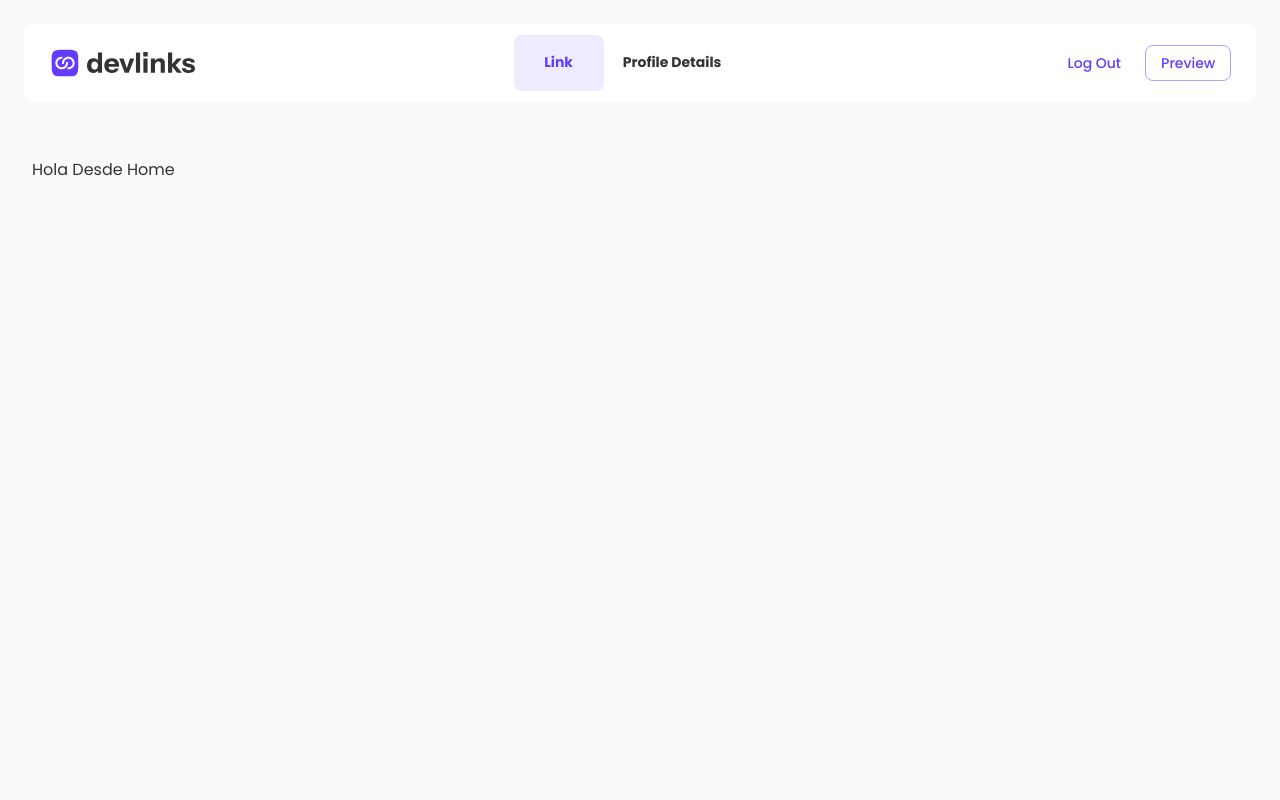
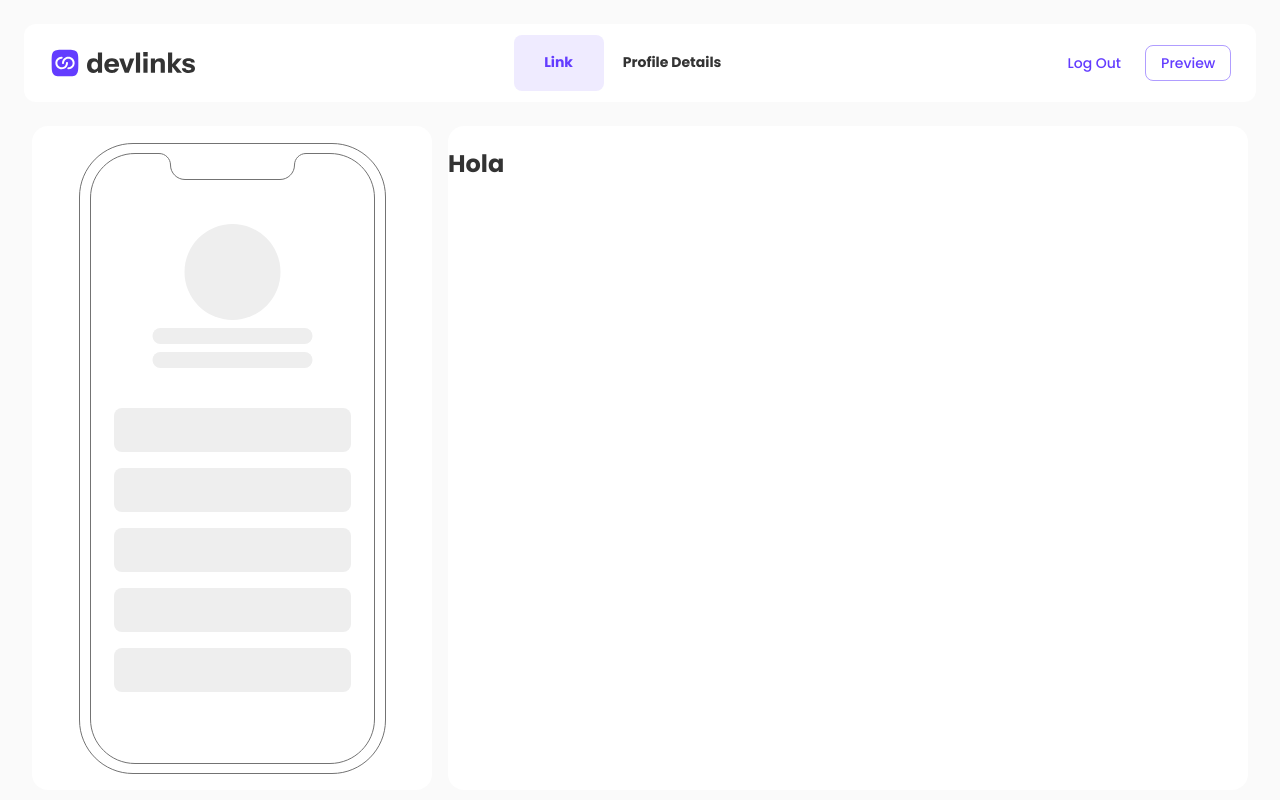
Before and after one commit to Nicolas0611/shared-link-app, a React (Vite) app: page / in a window 1280 px wide. Built offline with nearby package versions, Linux system fonts and the light colour scheme; no server answers; sample sign-in values are in the browser's storage.

Commit message:
Add general layout of homepage

```diff
--- /dev/null
+++ b/src/assets/Phone.tsx
@@ -0,0 +1,47 @@
+import { Stack } from '@mui/material';
+import Skeleton from '../shared/Skeleton/skeleton';
+
+function Phone() {
+	/* 	const [tabs, setTabs] = useState({});
+	 */ return (
+		<>
+			<svg
+				style={{ position: 'relative' }}
+				width="307"
+				height="631"
+				viewBox="0 0 307 631"
+				fill="none"
+				xmlns="http://www.w3.org/2000/svg"
+			>
+				<path
+					d="M54 0.5H253C282.547 0.5 306.5 24.4528 306.5 54V577C306.5 606.547 282.547 630.5 253 630.5H54C24.4528 630.5 0.5 606.547 0.5 577V54C0.5 24.4528 24.4528 0.5 54 0.5Z"
+					stroke="#737373"
+				/>
+
+				<path
+					d="M11.5 55C11.5 30.4233 31.4233 10.5 56 10.5H80C86.3513 10.5 91.5 15.6487 91.5 22C91.5 30.0081 97.9919 36.5 106 36.5H201C209.008 36.5 215.5 30.0081 215.5 22C215.5 15.6487 220.649 10.5 227 10.5H251C275.577 10.5 295.5 30.4233 295.5 55V576C295.5 600.577 275.577 620.5 251 620.5H56C31.4233 620.5 11.5 600.577 11.5 576V55Z"
+					fill="white"
+					stroke="#737373"
+				/>
+			</svg>
+			<div style={{ position: 'absolute' }}>
+				<Stack spacing={5} alignItems={'center'}>
+					<Stack spacing={1} alignItems={'center'}>
+						<Skeleton type="profile" />
+						<Skeleton type="info" />
+						<Skeleton type="info" />
+					</Stack>
+					<Stack spacing={2} alignItems={'center'}>
+						<Skeleton type="tabs" />
+						<Skeleton type="tabs" />
+						<Skeleton type="tabs" />
+						<Skeleton type="tabs" />
+						<Skeleton type="tabs" />
+					</Stack>
+				</Stack>
+			</div>
+		</>
+	);
+}
+
+export default Phone;
--- a/src/layout/Authenticated/authenticated.layout.tsx
+++ b/src/layout/Authenticated/authenticated.layout.tsx
@@ -1,12 +1,12 @@
 import { Box } from '@mui/material';
-import Header from '../../shared/Header/header';
 import { Outlet } from 'react-router-dom';
+import Header from '../../shared/Header/Header';
 
 function Authenticated() {
 	return (
 		<Box>
 			<Header />
-			<Box sx={{ padding: '2rem' }}>
+			<Box sx={{ padding: '0 2rem', height: '83vh' }}>
 				<Outlet />
 			</Box>
 		</Box>
--- a/src/pages/Home/Home.tsx
+++ b/src/pages/Home/Home.tsx
@@ -1,5 +1,26 @@
+import { Stack } from '@mui/material';
+
+import Container from '../../shared/Container/container.styled';
+import PhoneWrapper from '../../shared/Phone/phone.wrapper';
+
 function Home() {
-	return <div>Hola Desde Home</div>;
+	return (
+		<Stack height={'100%'} spacing={2} direction={'row'}>
+			<Container
+				sx={{
+					flex: '1',
+					display: 'flex',
+					alignItems: 'center',
+					justifyContent: 'center',
+				}}
+			>
+				<PhoneWrapper />
+			</Container>
+			<Container sx={{ flex: '2' }}>
+				<h2>Hola</h2>
+			</Container>
+		</Stack>
+	);
 }
 
 export default Home;
--- /dev/null
+++ b/src/shared/Container/container.styled.tsx
@@ -0,0 +1,9 @@
+import { Box, styled } from '@mui/material';
+
+const Container = styled(Box)({
+	height: '100%',
+	backgroundColor: 'white',
+	borderRadius: '1rem',
+});
+
+export default Container;
--- /dev/null
+++ b/src/shared/Phone/phone.wrapper.tsx
@@ -0,0 +1,7 @@
+import Phone from '../../assets/Phone';
+
+function PhoneWrapper() {
+	return <Phone />;
+}
+
+export default PhoneWrapper;
--- /dev/null
+++ b/src/shared/Skeleton/Circle/Circle.tsx
@@ -0,0 +1,15 @@
+function CircleSkeleton() {
+	return (
+		<svg
+			xmlns="http://www.w3.org/2000/svg"
+			width="97"
+			height="96"
+			viewBox="0 0 97 96"
+			fill="none"
+		>
+			<circle cx="48.5" cy="48" r="48" fill="#EEEEEE" />
+		</svg>
+	);
+}
+
+export default CircleSkeleton;
--- /dev/null
+++ b/src/shared/Skeleton/Info/info.tsx
@@ -0,0 +1,15 @@
+function InfoSkeleton() {
+	return (
+		<svg
+			width="161"
+			height="16"
+			viewBox="0 0 161 16"
+			fill="none"
+			xmlns="http://www.w3.org/2000/svg"
+		>
+			<rect x="0.5" width="160" height="16" rx="8" fill="#EEEEEE" />
+		</svg>
+	);
+}
+
+export default InfoSkeleton;
--- /dev/null
+++ b/src/shared/Skeleton/Tab/Tab.tsx
@@ -0,0 +1,15 @@
+function TabSkeleton() {
+	return (
+		<svg
+			width="237"
+			height="44"
+			viewBox="0 0 237 44"
+			fill="none"
+			xmlns="http://www.w3.org/2000/svg"
+		>
+			<rect width="237" height="44" rx="8" fill="#EEEEEE" />
+		</svg>
+	);
+}
+
+export default TabSkeleton;
--- /dev/null
+++ b/src/shared/Skeleton/skeleton.tsx
@@ -0,0 +1,19 @@
+import CircleSkeleton from './Circle/Circle';
+import InfoSkeleton from './Info/info';
+import TabSkeleton from './Tab/Tab';
+import { SkeletonProps } from './skeleton.types';
+
+function Skeleton({ type }: SkeletonProps) {
+	switch (type) {
+		case 'profile':
+			return <CircleSkeleton />;
+		case 'tabs':
+			return <TabSkeleton />;
+		case 'info':
+			return <InfoSkeleton />;
+		default:
+			break;
+	}
+}
+
+export default Skeleton;
--- /dev/null
+++ b/src/shared/Skeleton/skeleton.types.ts
@@ -0,0 +1,3 @@
+export interface SkeletonProps {
+	type: 'profile' | 'tabs' | 'info';
+}
```
